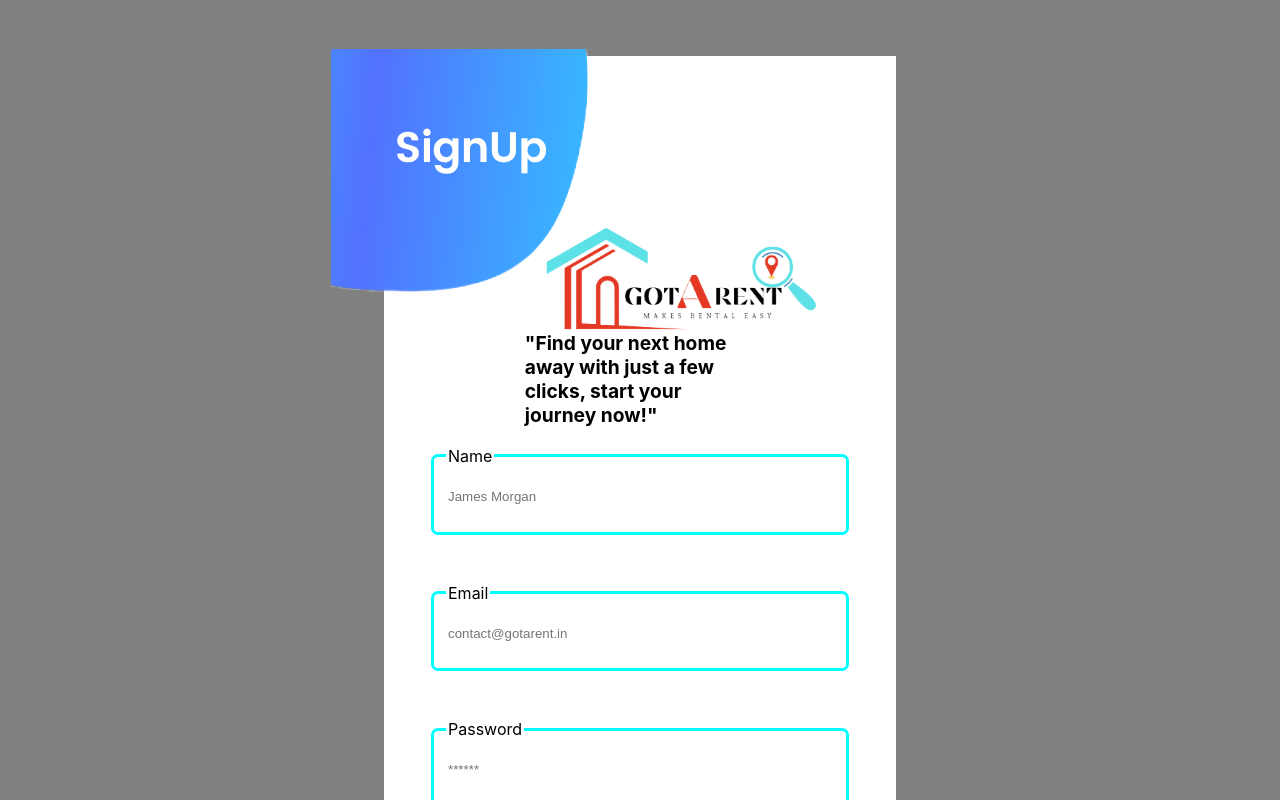
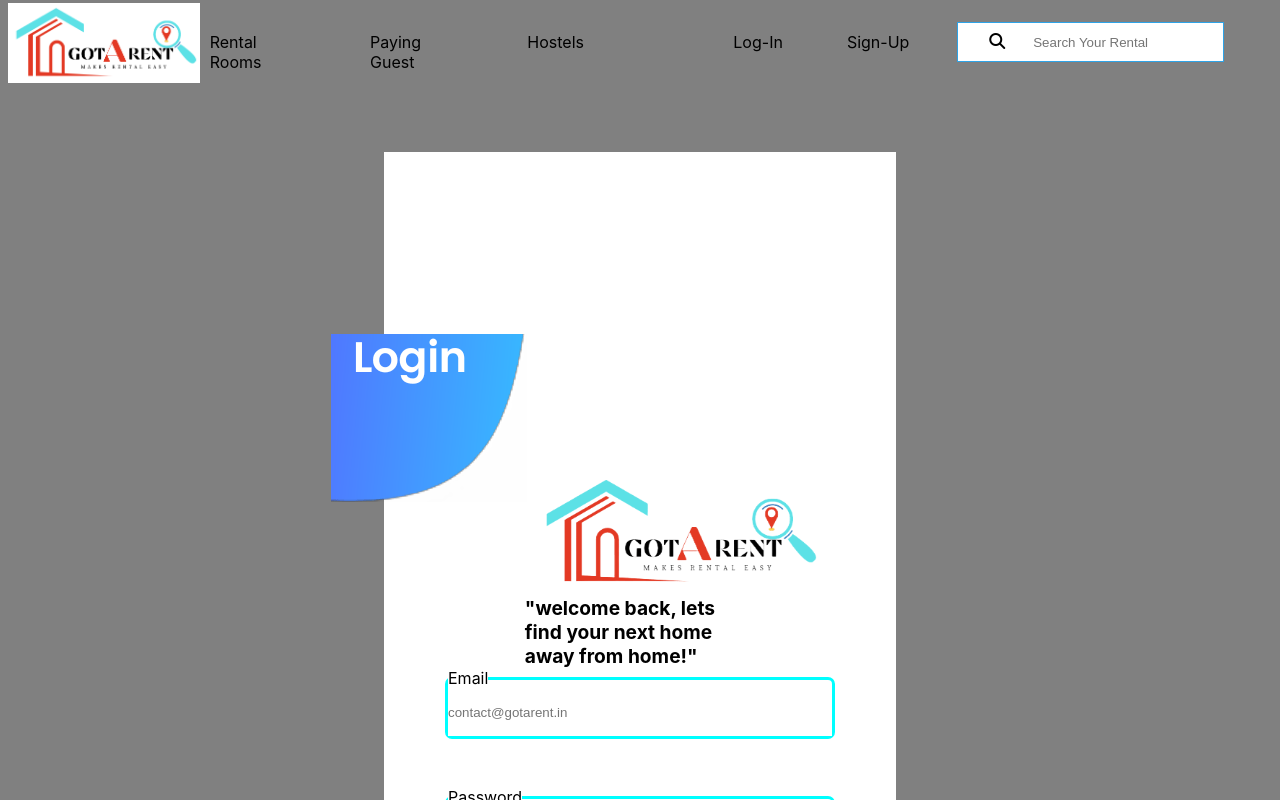
Before and after one commit to gotarent/gotarent, a React (Create React App) app: page /Login in a window 1280 px wide. Shown: the top 800 px of the page. Built offline with nearby package versions, Linux system fonts and the light colour scheme.

Commit message:
added linking

```diff
--- a/src/App.js
+++ b/src/App.js
@@ -3,7 +3,8 @@ import './App.css';
 // import Navbar from './components/pages/Navbar';
 // import Footer from './components/pages/footer';
 // import Login from './components/pages/login';
-import Si from './components/pages/Signup';
+// import Si from './components/pages/Signup';
+import Linking from "./components/pages/Linking"
 function App() {
   return (
 <>
@@ -11,7 +12,8 @@ function App() {
     <Home/>
     <Footer/>*/}
     {/* <Login/>  */}
-    <Si/>
+    {/* <Si/> */}
+    <Linking/>
 </>
   );
 }
--- a/src/components/pages/Linking.jsx
+++ b/src/components/pages/Linking.jsx
@@ -1,6 +1,6 @@
 import {BrowserRouter as Router, Route, Routes} from 'react-router-dom'
-import SignupForm from './forms/SignupForm'
-import BasicForm from './forms/BasicForm';
+import SignupForm from './Signup'
+import BasicForm from './login';
 import Navbar from './Navbar';
 
 const Linking = () => {
```
